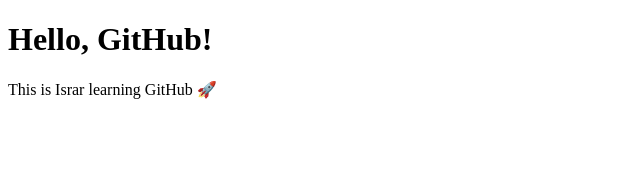
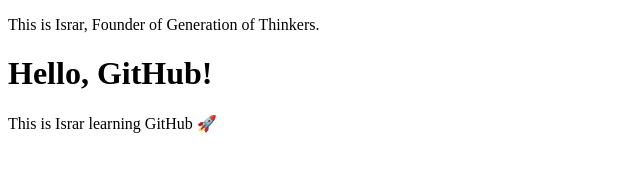
Before and after one commit to isratgot/github-basics, a plain HTML site: page index.html in a window 1280 px wide. Shown: the whole page, without its empty margins (0-640 px from the left). Drawn offline with Linux system fonts and the light colour scheme.

Commit message:
Update index.html

```diff
--- a/index.html
+++ b/index.html
@@ -1,5 +1,7 @@
 <!DOCTYPE html>
 <html>
+  <p>This is Israr, Founder of Generation of Thinkers.</p>
+
 <head>
   <title>My First GitHub Website</title>
 </head>
```
